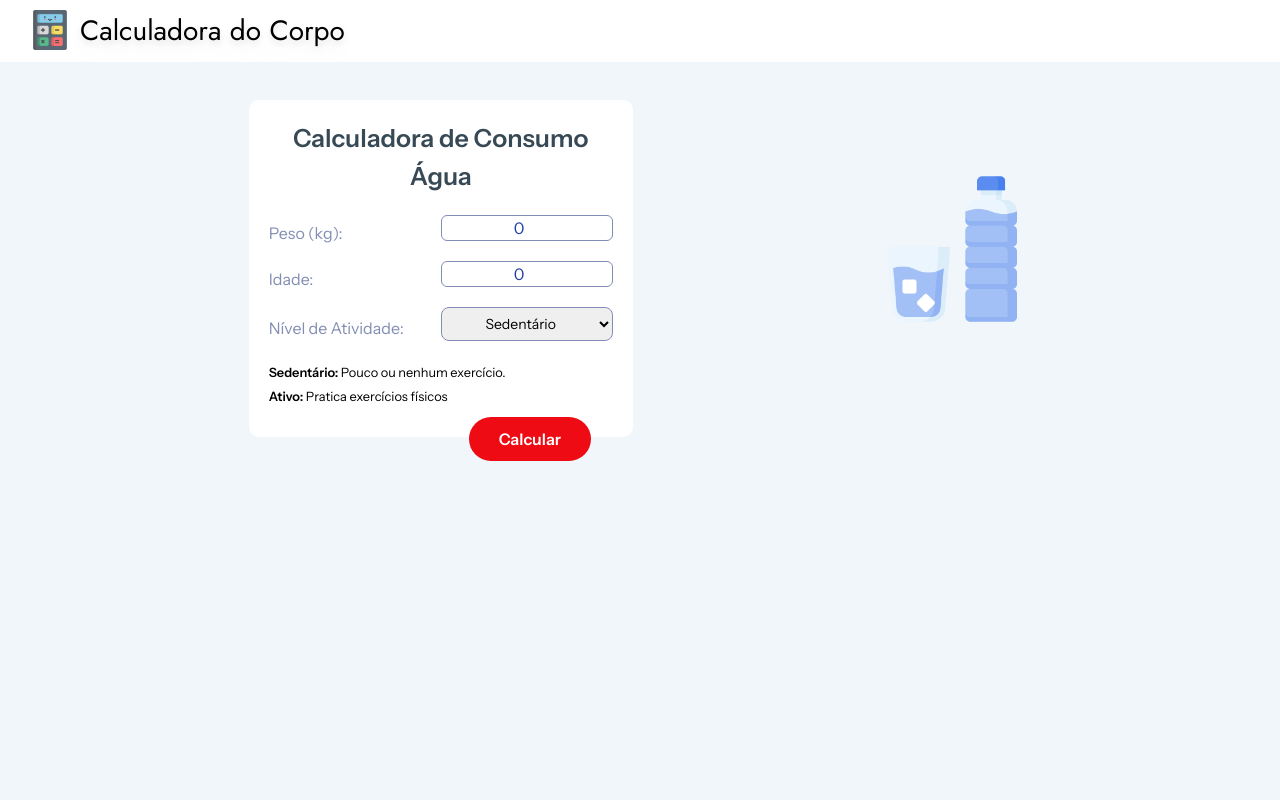
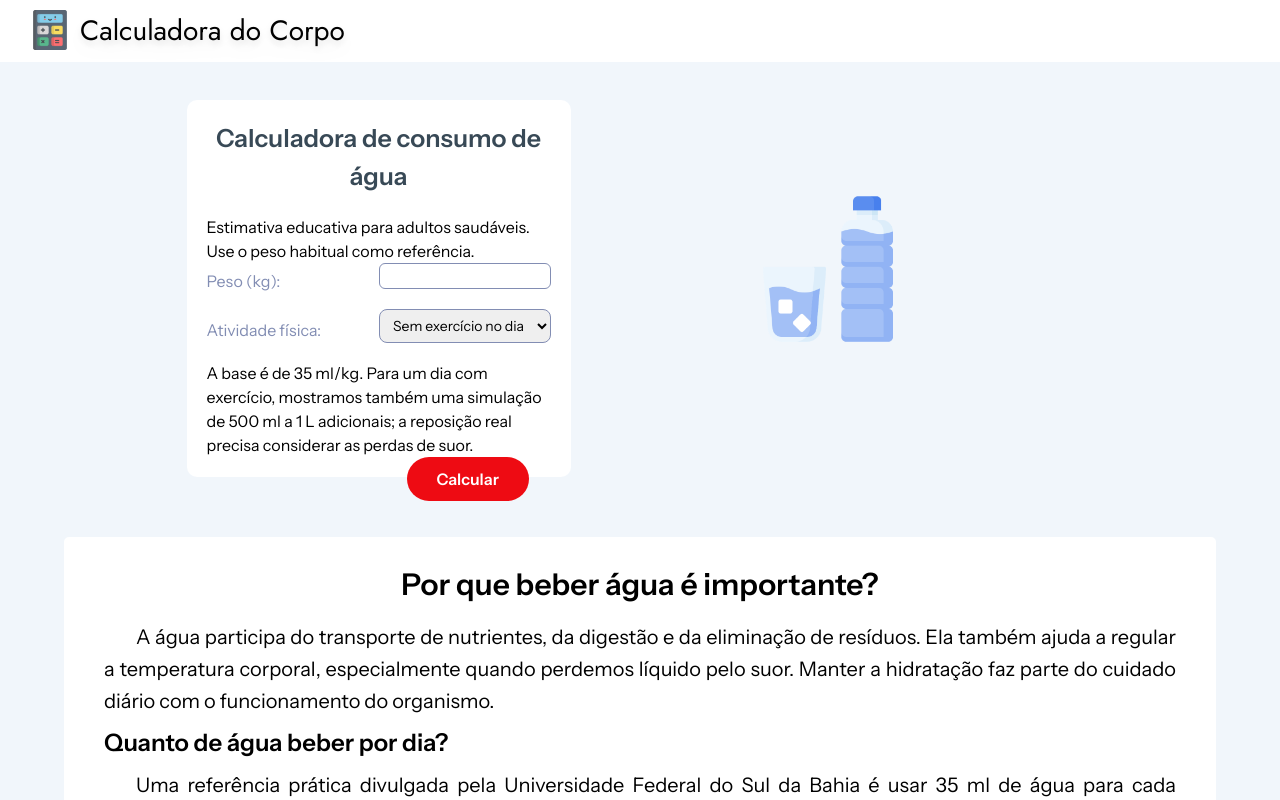
Before and after one commit to dan-araujo/calculadora-do-corpo, a Next.js app: page /consumo-agua in a window 1280 px wide. Shown: the top 800 px of the page. Built offline with nearby package versions, Linux system fonts and the light colour scheme.

Commit message:
fix(agua): Revisa a estimativa de hidratação
- Trata entradas inválidas e apresenta a faixa usada no exercício.
- Explica as limitações da estimativa e inclui fontes de referência.

```diff
--- a/src/pages/consumo-agua.js
+++ b/src/pages/consumo-agua.js
@@ -1,90 +1,89 @@
-import { useState } from "react";
-import { calcularQuantidadeAguaConsumida } from "./api/calculadoras";
-import Image from "next/image";
+import { useState } from 'react';
+import Image from 'next/image';
+import { calcularQuantidadeAguaConsumida } from '../lib/calculadoras.mjs';
+
+const litros = ml => `${(ml / 1000).toLocaleString('pt-BR', { maximumFractionDigits: 3 })} L`;
 
 export default function ConsumoAgua() {
-    const [peso, setPeso] = useState(0);
-    const [idade, setIdade] = useState(0);
+  const [peso, setPeso] = useState('');
   const [nivelAtividade, setNivelAtividade] = useState('sedentario');
-    const [litros, setLitros] = useState(0);
-    const [mililitros, setMililitros] = useState(0);
-    const [mostrarResultado, setMostrarResultado] = useState(false);
+  const [resultado, setResultado] = useState(null);
+  const [erro, setErro] = useState('');
 
-    const calculoConsumoAgua = async (e) => {
-        e.preventDefault();
-        const agua = calcularQuantidadeAguaConsumida(peso, idade, nivelAtividade);
-        const quantidadeAgua = converterAguaEmLitrosEMililitros(agua);
+  function calcular(event) {
+    event.preventDefault();
+    try {
+      setResultado(calcularQuantidadeAguaConsumida(peso, nivelAtividade));
+      setErro('');
+    } catch (error) { setErro(error.message); setResultado(null); }
+  }
+  function mudarPeso(value) { setPeso(value); setResultado(null); }
+  function mudarAtividade(value) { setNivelAtividade(value); setResultado(null); }
 
-        setLitros(quantidadeAgua[0]);
-        setMililitros(quantidadeAgua[1]);
-        setMostrarResultado(true);
-    }
-
-    const converterAguaEmLitrosEMililitros = (ml) => {
-        let litros = Math.floor(ml / 1000);
-        let mililitrosRestantes = ml % 1000;
-
-        return [Math.round(litros), Math.round(mililitrosRestantes)];
-    }
-
-
-    return (
-        <main>
+  return <main>
     <article>
       <section className="form-calculadora">
-                    <form onSubmit={calculoConsumoAgua}>
-                        <h1>Calculadora de Consumo Água</h1>
+        <form onSubmit={calcular}>
+          <h1>Calculadora de consumo de água</h1>
+          <p className="form-help" id="escopo-agua">Estimativa educativa para adultos saudáveis. Use o peso habitual como referência.</p>
           <div className="input-linha">
-                            <label htmlFor="peso" className="input-label">
-                                Peso (kg):
-                            </label>
-                            <input type="number" value={peso}
-                                onChange={(e) => setPeso(e.target.value)}
-                                required
-                                className="input-campo" />
+            <label htmlFor="peso" className="input-label">Peso (kg):</label>
+            <input id="peso" type="number" inputMode="decimal" min="0.1" step="0.1" value={peso} onChange={e => mudarPeso(e.target.value)} required className="input-campo" aria-describedby="escopo-agua" />
           </div>
           <div className="input-linha">
-                            <label htmlFor="idade" className="input-label">Idade:</label>
-                            <input type="number"
-                                id="idade"
-                                value={idade}
-                                step={1}
-                                min={1}
-                                onChange={(e) => setIdade(e.target.value)}
-                                className="input-campo" required />
-                        </div>
-                        <div className="input-linha">
-                            <label htmlFor="nivelAtividade" className="input-label">Nível de Atividade:</label>
-                            <select value={nivelAtividade}
-                                onChange={(e) => setNivelAtividade(e.target.value)}
-                                className="input-campo select-formulario">
-                                <option value="sedentario">
-                                    Sedentário
-                                </option>
-                                <option value="ativo">
-                                    Ativo
-                                </option>
+            <label htmlFor="nivelAtividade" className="input-label">Atividade física:</label>
+            <select id="nivelAtividade" value={nivelAtividade} onChange={e => mudarAtividade(e.target.value)} className="input-campo select-formulario">
+              <option value="sedentario">Sem exercício no dia</option>
+              <option value="ativo">Com exercício no dia</option>
             </select>
           </div>
-                        <div className="small-nivel-atividade" >
-                            <small><strong>Sedentário: </strong> Pouco ou nenhum exercício.</small>
-                            <br />
-                            <small><strong>Ativo: </strong>Pratica exercícios físicos</small>
-                        </div>
-                        <button type="submit" className="botao-calcular">Calcular</button>
+          <p className="form-help">A base é de 35 ml/kg. Para um dia com exercício, mostramos também uma simulação de 500 ml a 1 L adicionais; a reposição real precisa considerar as perdas de suor.</p>
+          {erro && <p className="form-error" role="alert">{erro}</p>}
+          <button type="submit">Calcular</button>
         </form>
       </section>
-                <Image src={"/images/agua.png"} alt="agua" width={150} height={150}
-                    className="imagem-demo" />
-                <div className="resultado" style={{ display: mostrarResultado ? 'block' : 'none' }}>
-                    {mililitros !== 0 && (
-                        <div>
-                            <h3 className="text-2xl">A quantidade de ingestão de água recomendada para você é:</h3>
-                            <h2 className="text-3xl">{litros}L e {mililitros}ml</h2>
-                        </div>
-                    )}
+      <Image src="/images/agua.png" alt="" width={150} height={150} className="imagem-demo" />
+      <div role="status" aria-live="polite" aria-atomic="true">
+        {resultado && <section className="resultado">
+          <h2>Estimativa diária de referência</h2>
+          <p className="result-value">{litros(resultado.base)}</p>
+          <p>{resultado.base.toLocaleString('pt-BR')} ml, calculados com 35 ml por kg.</p>
+          {resultado.minimo !== resultado.maximo && <>
+            <h3>Simulação para um dia com exercício</h3>
+            <p className="result-value">{litros(resultado.minimo)} a {litros(resultado.maximo)}</p>
+            <p>Base mais 500 ml a 1 L. Essa faixa é ilustrativa e não define sua necessidade individual durante ou após o treino.</p>
+          </>}
+          <p className="form-help">Distribua a ingestão ao longo do dia. A necessidade varia com clima, alimentação e condições de saúde.</p>
+        </section>}
       </div>
     </article>
-        </main>
-    );
+    <section className="informacoes"><div className="container-informacoes">
+      <h2>Por que beber água é importante?</h2>
+      <p>A água participa do transporte de nutrientes, da digestão e da eliminação de resíduos. Ela também ajuda a regular a temperatura corporal, especialmente quando perdemos líquido pelo suor. Manter a hidratação faz parte do cuidado diário com o funcionamento do organismo.</p>
+      <h3>Quanto de água beber por dia?</h3>
+      <p>Uma referência prática divulgada pela Universidade Federal do Sul da Bahia é usar 35 ml de água para cada quilograma de peso corporal habitual em adultos saudáveis. Esse cálculo é uma estimativa inicial: idade, alimentação, temperatura, atividade física e condições de saúde podem mudar a necessidade de líquidos.</p>
+      <span className="texto-destaque">Quantidade de referência (ml/dia) = peso corporal (kg) × 35 ml</span>
+      <p>Por exemplo, para uma pessoa de 70 kg: 70 × 35 = 2.450 ml, ou 2,45 litros por dia. Alimentos e outras bebidas também fornecem água; a estimativa não deve ser interpretada como obrigação de ingerir esse volume além de todos os líquidos já consumidos.</p>
+      <hr />
+      <h2>Água e atividade física</h2>
+      <h3>É preciso acrescentar 500 ml a 1 L?</h3>
+      <p>Durante o exercício, o suor aumenta a perda de água. Um acréscimo de 500 ml a 1 L aparece nesta calculadora como uma simulação simples para o dia com exercício, e não como uma recomendação universal. Um treino curto e leve pode exigir um ajuste diferente de uma sessão longa, intensa ou realizada no calor.</p>
+      <p>O posicionamento da National Athletic Trainers’ Association orienta individualizar a reposição conforme a taxa de suor, a duração do exercício e o ambiente. Essa fonte não estabelece 500 ml a 1 L extras por dia para todas as pessoas. Evite forçar grandes volumes de água; tanto a desidratação quanto o consumo excessivo podem causar problemas.</p>
+      <h3>Como cuidar da hidratação no dia a dia?</h3>
+      <ul className="list-disc">
+        <li>Deixe água disponível e beba ao longo do dia, prestando atenção à sede.</li>
+        <li>Planeje o acesso à água antes, durante e depois da atividade física.</li>
+        <li>Em exercícios prolongados ou com muito suor, procure orientação sobre a reposição de líquidos e eletrólitos.</li>
+      </ul>
+      <hr />
+      <h2>Quando buscar orientação individual?</h2>
+      <p>Esta ferramenta não foi feita para crianças nem para definir a ingestão em gestantes, lactantes ou pessoas com restrição de líquidos. Doenças renais, cardíacas e outras condições clínicas podem exigir orientação específica. Nesses casos, siga a recomendação da equipe de saúde em vez de uma fórmula geral.</p>
+      <div className="fontes">
+        <h3>Fontes e referências</h3>
+        <a href="https://www.ufsb.edu.br/proaf/proaf/dace/cqv/setor-de-promocao-a-saude-estudantil/acao-bem-estar/acao-de-nutricao/promovendo-alimentacao-saudavel/ei-ja-bebeu-agua-hoje" target="_blank" rel="noopener noreferrer">Universidade Federal do Sul da Bahia — Ei, já bebeu água hoje? Referência didática de 35 ml/kg em adultos e funções da água.</a>
+        <a href="https://pmc.ncbi.nlm.nih.gov/articles/PMC5634236/" target="_blank" rel="noopener noreferrer">McDermott e colaboradores. National Athletic Trainers’ Association Position Statement: Fluid Replacement for the Physically Active. Journal of Athletic Training, 2017. Reposição individualizada no exercício.</a>
+        <a href="https://bvsms.saude.gov.br/bvs/publicacoes/guia_alimentar_populacao_brasileira_2ed.pdf" target="_blank" rel="noopener noreferrer">Ministério da Saúde — Guia alimentar para a população brasileira, 2ª edição. Água na alimentação e atenção à sede.</a>
+      </div>
+    </div></section>
+  </main>;
 }
```
Lines whose indentation alone changed are shown as unchanged.
